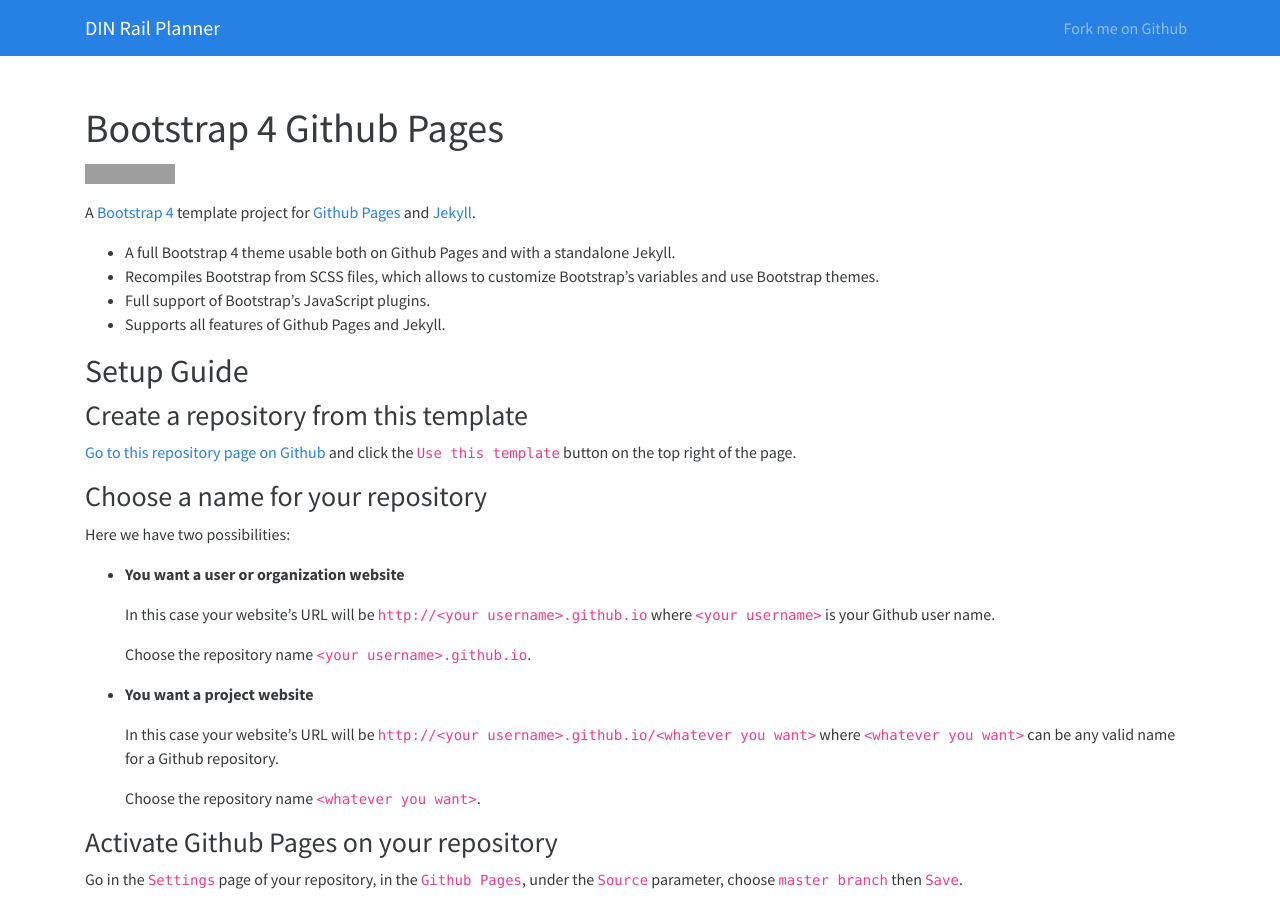
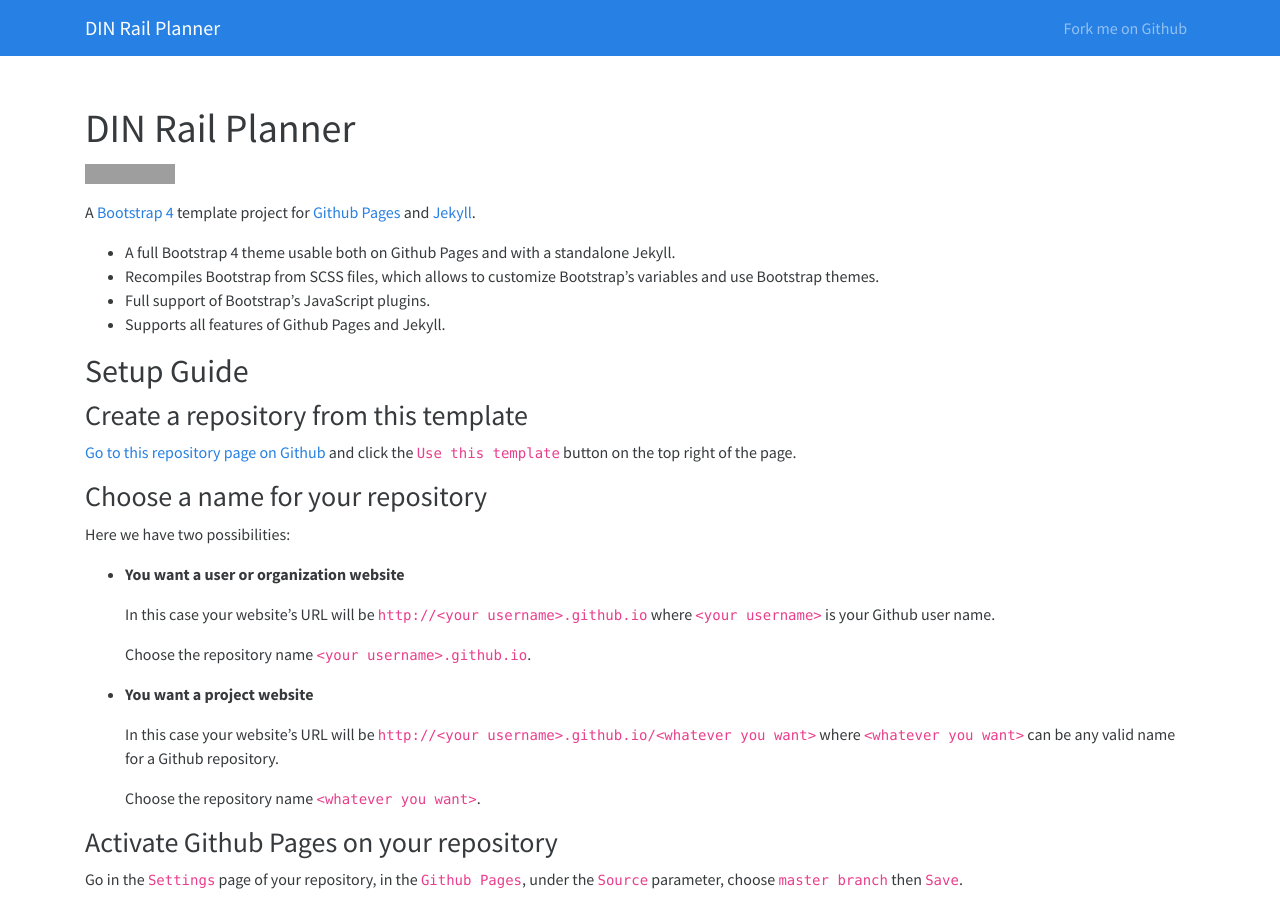
Before and after one commit to roycepope/dinrailplanner, a Jekyll site: the page built from index.md, in a window 1280 px wide and 900 px high. Built offline with Jekyll 4.4.1, drawn with Linux system fonts in a browser that asks for light colours; grey boxes are pictures that could not be loaded.

Commit message:
Update index.md

```diff
--- a/index.md
+++ b/index.md
@@ -1,6 +1,6 @@
 ---
 layout: page
-title: Bootstrap 4 Github Pages
+title: DIN Rail Planner
 ---
 
 [![GitHub Repo stars](https://img.shields.io/github/stars/nicolas-van/bootstrap-4-github-pages?style=social)](https://github.com/nicolas-van/bootstrap-4-github-pages)
```
